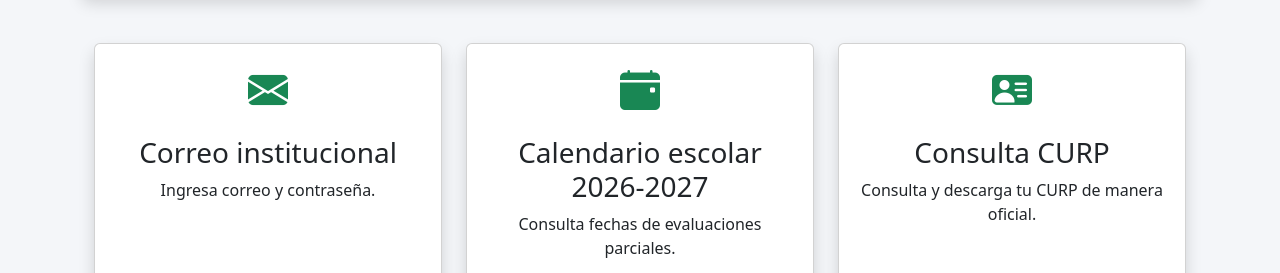
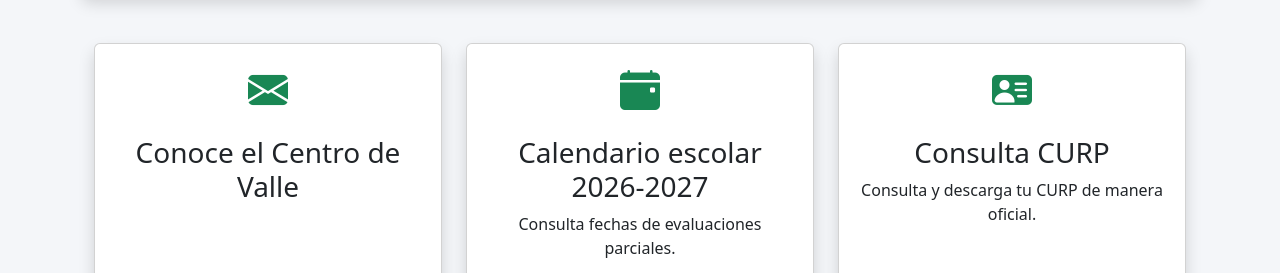
Before and after one commit to saraiaguilarosorio51-maker/WEBSITE-SARA, a plain HTML site: page index.html in a window 1280 px wide. Shown: the part 1060-1333 px from the top of the page. Drawn offline with nearby package versions, Linux system fonts and the light colour scheme.

Commit message:
Update index.html

```diff
--- a/index.html
+++ b/index.html
@@ -335,17 +335,12 @@ color:white;
         <div class="card-body text-center d-flex flex-column">
 
             <i class="bi bi-envelope-fill fs-1 text-success"></i>
-
             <h3 class="mt-3">
-                Correo institucional
+                Conoce el Centro de Valle
             </h3>
 
-            <p class="flex-grow-1">
-               Ingresa correo y contraseña.
-            </p>
-
             <div class="mt-auto">
-                <a href="https://mail.google.com/"
+                <a href="centro.html"
                    class="btn btn-success"
                    target="_blank">
                     <i class="bi bi-box-arrow-in-right"></i>
```
